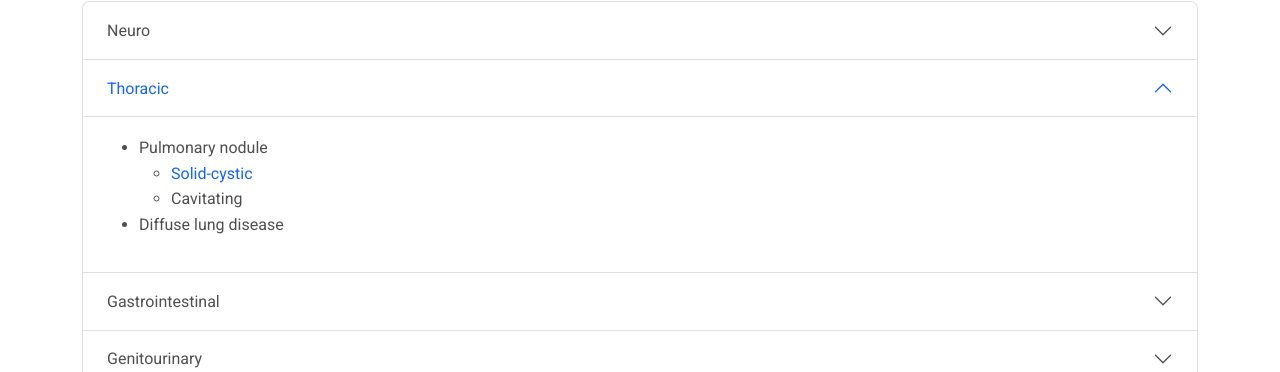
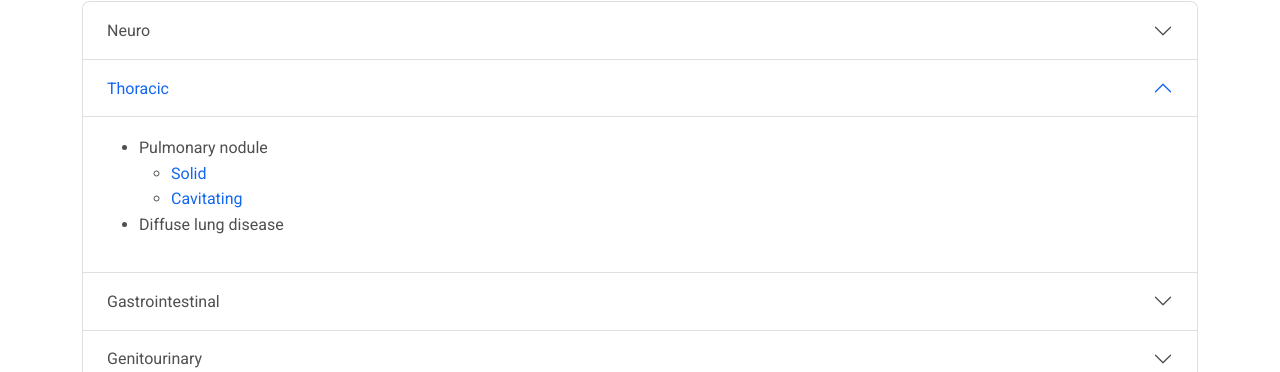
Before and after one commit to gvsanthu10/website, a Flask app: page / in a window 1280 px wide, after a click on "Thoracic". Shown: the part 135-507 px from the top of the page. Run offline with Flask 2, Linux system fonts and the light colour scheme.

Commit message:
Update index.html

```diff
--- a/templates/index.html
+++ b/templates/index.html
@@ -114,8 +114,8 @@
           <ul class="unorderedList">
             <li>Pulmonary nodule</li>
             <ul>
-             <li><a href="{{ url_for('solpulnodule') }}" class="link-primary">Solid-cystic</a></li>
-              <li>Cavitating</li>
+             <li><a href="{{ url_for('solpulnodule1') }}" class="link-primary">Solid</a></li>
+              <li><a href="{{ url_for('solpulnodule') }}" class="link-primary">Cavitating</a></li>
               </ul>
               <li>Diffuse lung disease</li>
            </ul>   <!--end of unorderdlist -->
```
